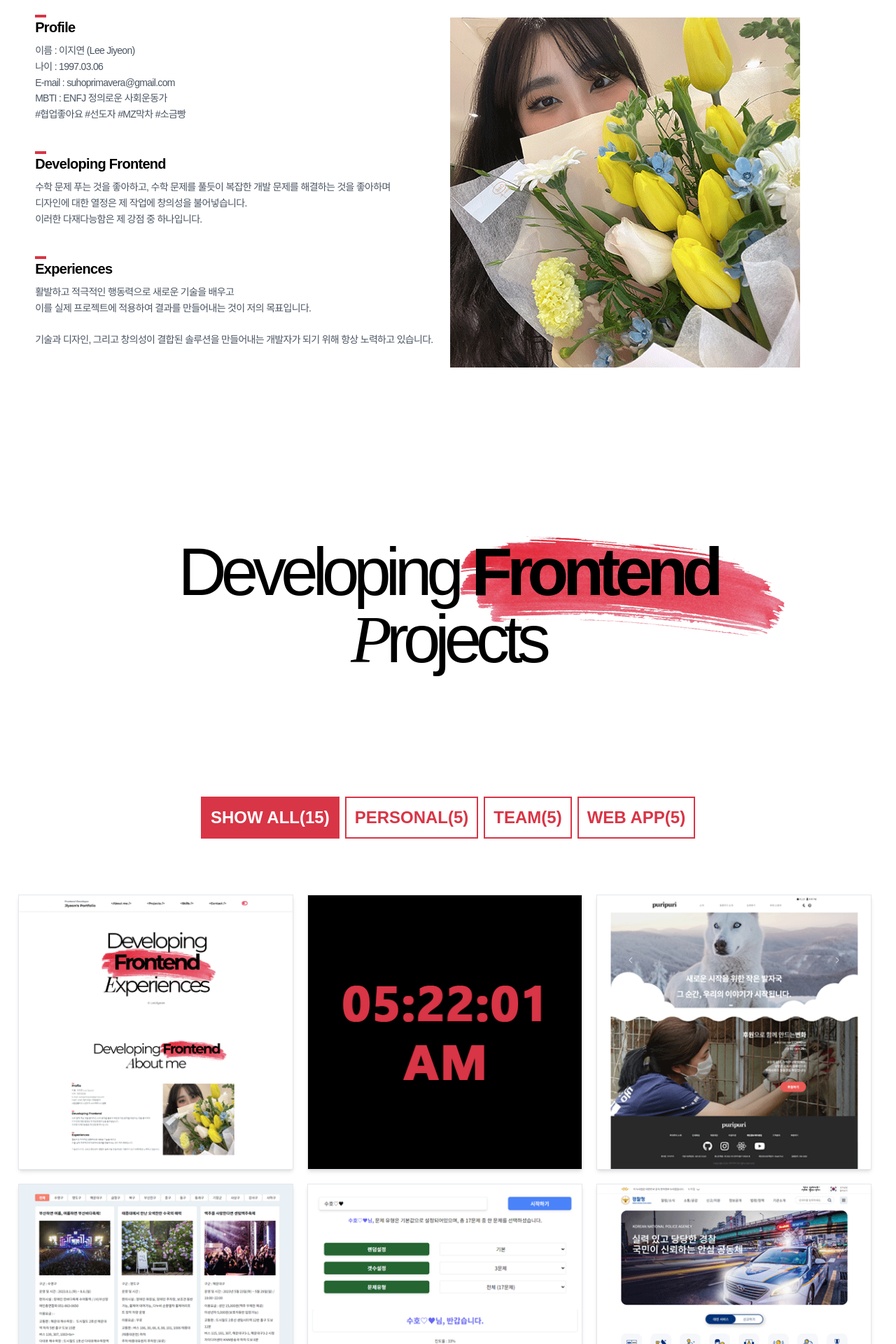
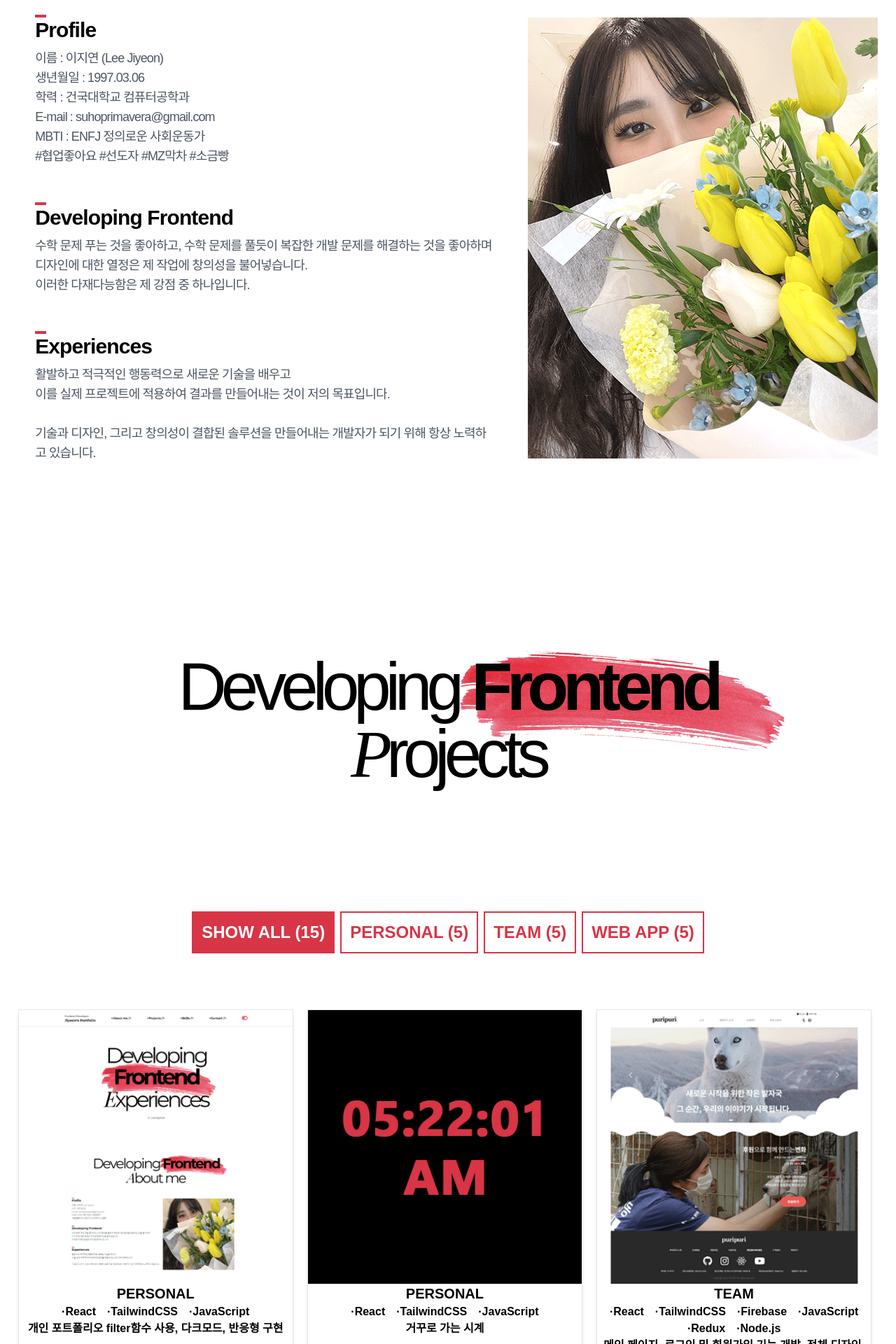
Before and after one commit to Suho01/PORTFOLIO, a React (Create React App) app: page / in a window 1280 px wide. Shown: the part 1160-3080 px from the top of the page at 70% size. Built offline with nearby package versions, Linux system fonts and the light colour scheme.

Commit message:
after 수정

```diff
--- a/src/components/Aboutme.js
+++ b/src/components/Aboutme.js
@@ -19,20 +19,21 @@ function Aboutme() {
                     </div>
                 </div>
                 <div className='lg:flex px-[2%]'>
-                    <img src="./../../img/leejiyeon.png" alt="pc" className='lg:block hidden lg:order-2 lg:max-w-full lg:h-full' />
+                    <img src="./../../img/leejiyeonlong.png" alt="pc" className='lg:block hidden lg:order-2 lg:max-w-full lg:h-full' />
                     <img src="./../../img/leejiyeon.png" alt="tablet" className='md:mx-auto md:my-10 md:block lg:hidden hidden' />
                     <img src="./../../img/leejiyeon2.png" alt="mobile" className='mx-auto my-10 block lg:hidden md:hidden w-64' />
-                    <ul className={`text-sm ${theme === 'light' ? 'text-gray-600' : 'text-gray-300'} lg:tracking-tighter lg:order-1 lg:text-left
-                    text-center md:pb-20 px-[2%] leading-relaxed`}>
-                        <li className={`font-bold text-xl relative after:w-4 after:h-1 after:bg-[#D83546] after:absolute after:left-0 after:-top-1 inline-block ${theme === 'light' ? 'text-black' : 'text-white'} pb-2`}>Profile</li>
+                    <ul className={`lg:text-lg md:text-base text-sm ${theme === 'light' ? 'text-gray-600' : 'text-gray-300'} lg:tracking-tighter lg:order-1 lg:text-left
+                    text-center md:pb-20 px-[2%] mr-5 leading-relaxed`}>
+                        <li className={`font-bold lg:text-3xl text-xl relative after:w-4 after:h-1 after:bg-[#D83546] after:absolute after:left-0 after:-top-1 inline-block ${theme === 'light' ? 'text-black' : 'text-white'} pb-2`}>Profile</li>
                         <li><span className=''>이름</span> : 이지연 (Lee Jiyeon)</li>
-                        <li>나이 : 1997.03.06</li>
+                        <li>생년월일 : 1997.03.06</li>
+                        <li>학력 : 건국대학교 컴퓨터공학과</li>
                         <li>E-mail : suhoprimavera@gmail.com</li>
                         <li>MBTI : ENFJ 정의로운 사회운동가</li>
                         <li><span className='hover:font-bold'>#협업좋아요 </span><span className='hover:font-bold'>#선도자 </span><span className='hover:font-bold'>#MZ막차 </span><span className='hover:font-bold'>#소금빵</span></li><br /><br />
-                        <li className={`font-bold text-xl relative after:w-4 after:h-1 after:bg-[#D83546] after:absolute after:left-0 after:-top-1 inline-block ${theme === 'light' ? 'text-black' : 'text-white'} pb-2`}>Developing Frontend</li>
-                        <li>수학 문제 푸는 것을 좋아하고, 수학 문제를 풀듯이 복잡한 개발 문제를 해결하는 것을 좋아하며<br />디자인에 대한 열정은 제 작업에 창의성을 불어넣습니다.<br />이러한 다재다능함은 제 강점 중 하나입니다.</li><br /><br />
-                        <li className={`font-bold text-xl relative after:w-4 after:h-1 after:bg-[#D83546] after:absolute after:left-0 after:-top-1 inline-block ${theme === 'light' ? 'text-black' : 'text-white'} pb-2`}>Experiences</li>
+                        <li className={`font-bold lg:text-3xl text-xl relative after:w-4 after:h-1 after:bg-[#D83546] after:absolute after:left-0 after:-top-1 inline-block ${theme === 'light' ? 'text-black' : 'text-white'} pb-2`}>Developing Frontend</li>
+                        <li>수학 문제 푸는 것을 좋아하고, 수학 문제를 풀듯이 복잡한 개발 문제를 해결하는 것을 좋아하며 디자인에 대한 열정은 제 작업에 창의성을 불어넣습니다.<br />이러한 다재다능함은 제 강점 중 하나입니다.</li><br /><br />
+                        <li className={`font-bold lg:text-3xl text-xl relative after:w-4 after:h-1 after:bg-[#D83546] after:absolute after:left-0 after:-top-1 inline-block ${theme === 'light' ? 'text-black' : 'text-white'} pb-2`}>Experiences</li>
                         <li>활발하고 적극적인 행동력으로 새로운 기술을 배우고<br />이를 실제 프로젝트에 적용하여 결과를 만들어내는 것이 저의 목표입니다.</li><br />
                         <li>기술과 디자인, 그리고 창의성이 결합된 솔루션을 만들어내는 개발자가 되기 위해 항상 노력하고 있습니다.</li>
                     </ul>
--- a/src/components/GoTop.js
+++ b/src/components/GoTop.js
@@ -1,6 +1,7 @@
 import { faAngleUp, faComments } from '@fortawesome/free-solid-svg-icons';
 import { FontAwesomeIcon } from '@fortawesome/react-fontawesome';
 import React from 'react'
+import { useSelector } from 'react-redux';
 import { NavLink } from 'react-router-dom';
 
 function GoTop() {
@@ -10,11 +11,11 @@ function GoTop() {
             behavior : "smooth"
         });
     };
-
+    const theme = useSelector(state => state.dark);
     return (
         <>
             <div className='fixed bottom-[5%] right-[5%] cursor-pointer lg:w-20 lg:h-20 md:w-20 md:h-20 w-16 h-16 bg-[#D83546] rounded-full text-white font-bold z-[49] hover:bg-[#D83546]/70 duration-500 flex-col items-center text-center' onClick={() => goTop()}><FontAwesomeIcon icon={faAngleUp} className='lg:text-2xl text-lg mt-2' /><p>TOP</p></div>
-            <NavLink to='https://open.kakao.com/me/o2asis'><div className='fixed bottom-[17%] right-[5%] cursor-pointer lg:w-20 lg:h-20 md:w-20 md:h-20 w-16 h-16 bg-black rounded-full text-white font-bold z-[49] duration-500 lg:text-3xl text-2xl hover:bg-yellow-500 hover:text-black flex items-center justify-center'><FontAwesomeIcon icon={faComments} /></div></NavLink>
+            <NavLink to='https://open.kakao.com/me/o2asis'><div className={`fixed bottom-[17%] right-[5%] cursor-pointer lg:w-20 lg:h-20 md:w-20 md:h-20 w-16 h-16 rounded-full font-bold z-[49] duration-500 lg:text-3xl text-2xl ${theme === 'light' ? 'bg-black text-white hover:bg-yellow-500 hover:text-black' : 'bg-yellow-500 text-black hover:bg-black hover:text-white'} flex items-center justify-center`}><FontAwesomeIcon icon={faComments} /></div></NavLink>
         </>
     )
 }
--- a/src/components/Projects.js
+++ b/src/components/Projects.js
@@ -151,20 +151,20 @@ function Projects() {
                     </div>
                 </div>
                 <div className='lg:flex md:flex lg:justify-center md:justify-center gap-x-2 my-20 px-[2%]'>
-                    <div className={`lg:text-2xl md:text-lg text-sm cursor-pointer p-3 font-bold bg-white text-[#D83546] border-[#D83546] border-2 duration-500 hover:bg-[#D83546] hover:text-white ${active === '' ? 'activeColor' : ''} lg:mb-0 md:mb-0 mb-2`} onClick={() => {setFilter(""); activeFilter("");}}>SHOW ALL(15)</div>
-                    <div className={`lg:text-2xl md:text-lg text-sm cursor-pointer p-3 font-bold bg-white text-[#D83546] border-[#D83546] border-2 duration-500 hover:bg-[#D83546] hover:text-white ${active === 'personal' ? 'activeColor' : ''} lg:mb-0 md:mb-0 mb-2`} onClick={() => {setFilter("personal"); activeFilter("personal");}}>PERSONAL(5)</div>
-                    <div className={`lg:text-2xl md:text-lg text-sm cursor-pointer p-3 font-bold bg-white text-[#D83546] border-[#D83546] border-2 duration-500 hover:bg-[#D83546] hover:text-white ${active === 'team' ? 'activeColor' : ''} lg:mb-0 md:mb-0 mb-2`} onClick={() => {setFilter("team"); activeFilter("team");}}>TEAM(5)</div>
-                    <div className={`lg:text-2xl md:text-lg text-sm cursor-pointer bg-white p-3 text-[#D83546] font-bold border-[#D83546] border-2 duration-500 hover:bg-[#D83546] hover:text-white ${active === 'webapp' ? 'activeColor' : ''}`} onClick={() => {setFilter("webapp"); activeFilter("webapp");}}>WEB APP(5)</div>
+                    <div className={`lg:text-2xl md:text-lg text-sm cursor-pointer p-3 font-bold bg-white text-[#D83546] border-[#D83546] border-2 duration-500 hover:bg-[#D83546] hover:text-white ${active === '' ? 'activeColor' : ''} lg:mb-0 md:mb-0 mb-2`} onClick={() => {setFilter(""); activeFilter("");}}>SHOW ALL (15)</div>
+                    <div className={`lg:text-2xl md:text-lg text-sm cursor-pointer p-3 font-bold bg-white text-[#D83546] border-[#D83546] border-2 duration-500 hover:bg-[#D83546] hover:text-white ${active === 'personal' ? 'activeColor' : ''} lg:mb-0 md:mb-0 mb-2`} onClick={() => {setFilter("personal"); activeFilter("personal");}}>PERSONAL (5)</div>
+                    <div className={`lg:text-2xl md:text-lg text-sm cursor-pointer p-3 font-bold bg-white text-[#D83546] border-[#D83546] border-2 duration-500 hover:bg-[#D83546] hover:text-white ${active === 'team' ? 'activeColor' : ''} lg:mb-0 md:mb-0 mb-2`} onClick={() => {setFilter("team"); activeFilter("team");}}>TEAM (5)</div>
+                    <div className={`lg:text-2xl md:text-lg text-sm cursor-pointer bg-white p-3 text-[#D83546] font-bold border-[#D83546] border-2 duration-500 hover:bg-[#D83546] hover:text-white ${active === 'webapp' ? 'activeColor' : ''}`} onClick={() => {setFilter("webapp"); activeFilter("webapp");}}>WEB APP (5)</div>
                 </div>
                 <ul className='flex flex-wrap mx-auto lg:justify-start lg:gap-x-5 justify-between px-[2%] gap-y-5 pb-40'>
                     {
                         filterData.map((e, i) => {
                             return (
                                 <>
-                                    <li key={i} className='project relative lg:basis-[32%] md:basis-[49%] basis-full cursor-pointer group border shadow-md' onClick={() => setIsModal(true)}>
+                                    <li key={i} className='project relative lg:basis-[32%] md:basis-[49%] basis-full cursor-pointer border shadow-md' onClick={() => setIsModal(true)}>
                                         <a href={e.link} target='_blank'>
                                             <img className='w-full' src={`./../../img/${e.img}.png`} alt={i} />
-                                            <p key={i} className='hidden group-hover:block group-hover:absolute group-hover:z-10 group-hover:top-1/2 group-hover:left-1/2 group-hover:-translate-x-1/2 group-hover:-translate-y-1/2 lg:group-hover:text-xl group-hover:font-bold lg:basis-[33%] md:basis-[49%] basis-full cursor-pointer text-white text-center'>{e.title}<p className='text-xs'>{e.use}</p><p className='text-xs'>{e.story}</p></p>
+                                            <p key={i} className='text-xl font-bold lg:basis-[33%] md:basis-[49%] basis-full cursor-pointer text-center'>{e.title}<p className='text-base'>{e.use}</p><p className='text-base'>{e.story}</p></p>
                                         </a>
                                     </li>
                                 </>
--- a/src/components/Skills.js
+++ b/src/components/Skills.js
@@ -5,7 +5,7 @@ function Skills() {
 
     const SkillArray = [
         {
-            "title" : "LanguageArray",
+            "title" : "Language",
             "desc" : {
                 "Javascript" : "함수를 사용할 줄 압니다.",
                 "Typescript" : "타입을 선언할 줄 압니다.",
@@ -20,7 +20,7 @@ function Skills() {
             }
         },
         {
-            "title" : "MarkUp",
+            "title" : "MarkUp / Design",
             "desc" : {
                 "HTML" : "시맨틱 마크업과 브라우저 렌더링 프로세스에 대해서 잘 알고 있습니다.",
                 "CSS" : "완존 잘해요",
--- a/src/index.css
+++ b/src/index.css
@@ -226,28 +226,9 @@ body::-webkit-scrollbar {
     display: none;
 }
 .loadingtest {
-    animation: test 1s forwards;
+    animation: test 1s ease-in-out;
 }
 @keyframes test {
     0% {transform: rotate(0);}
-    5% {transform: rotate(18deg);}
-    10% {transform: rotate(36deg);}
-    15% {transform: rotate(54deg);}
-    20% {transform: rotate(72deg);}
-    25% {transform: rotate(90deg);}
-    30% {transform: rotate(108deg);}
-    35% {transform: rotate(126deg);}
-    40% {transform: rotate(144deg);}
-    45% {transform: rotate(162deg);}
-    50% {transform: rotate(180deg);}
-    55% {transform: rotate(198deg);}
-    60% {transform: rotate(216deg);}
-    65% {transform: rotate(234deg);}
-    70% {transform: rotate(252deg);}
-    75% {transform: rotate(270deg);}
-    80% {transform: rotate(288deg);}
-    85% {transform: rotate(306deg);}
-    90% {transform: rotate(324deg);}
-    95% {transform: rotate(342deg);}
-    100% {transform: rotate(360deg);}
+    100% {transform: rotate(720deg);}
 }
```
Also changed, not shown: public/img/leejiyeonlong.png (added).
